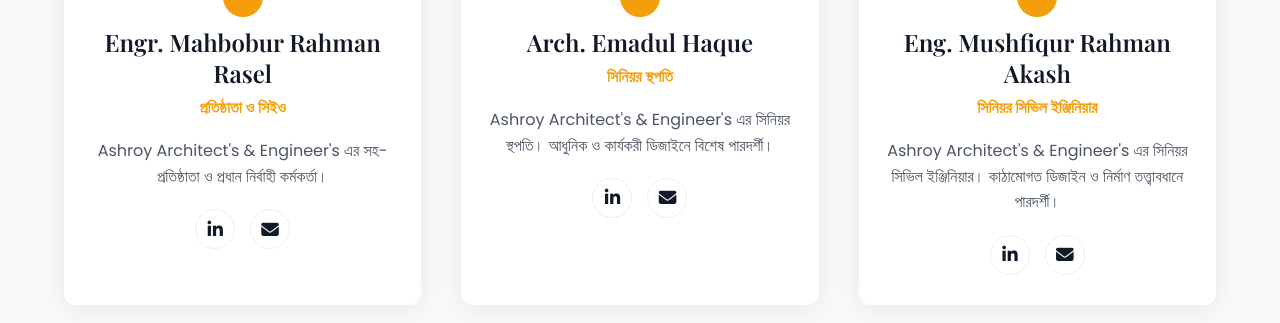
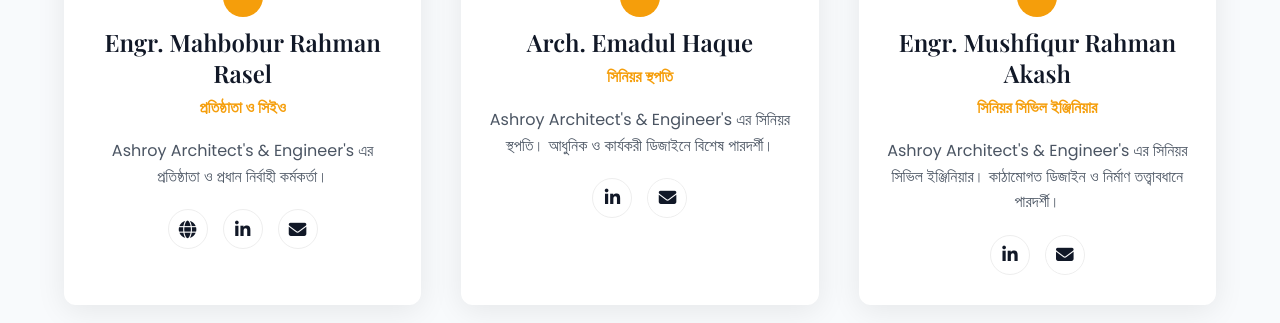
Before and after one commit to ashroyengineers/ashroy-site, a plain HTML site: page index.html in a window 1280 px wide. Shown: the part 4811-5134 px from the top of the page. Drawn offline with nearby package versions, Linux system fonts and the light colour scheme.

Commit message:
Update index.html

```diff
--- a/index.html
+++ b/index.html
@@ -1113,7 +1113,7 @@
                      <div class="footer-socials">
                         <a href="https://www.facebook.com/ashroyengr" target="_blank" aria-label="Facebook"><i class="fab fa-facebook-f"></i></a>
                         <a href="https://wa.me/+8801615645860" target="_blank" aria-label="WhatsApp"><i class="fab fa-whatsapp"></i></a>
-                        <a href="#" aria-label="Instagram"><i class="fab fa-instagram"></i></a>
+                        <a href="https://rasel083.github.io/portfolio/" target="_blank" aria-label="Portfolio"><i class="fas fa-globe"></i></a>
                         <a href="#" aria-label="LinkedIn"><i class="fab fa-linkedin-in"></i></a>
                     </div>
                 </div>
@@ -1218,9 +1218,9 @@
                     { name: 'Engr. Shahidur Rahman', designation: 'বিশেষজ্ঞ উপদেষ্টা', details: 'বিশিষ্ট অভিজ্ঞতা সম্পন্ন সিভিল ইঞ্জিনিয়ার। বিভিন্ন মেগা প্রকল্পে কাজের দীর্ঘ অভিজ্ঞতা রয়েছে।', img: 'https://i.imgur.com/fHuJbWw.jpeg' }
                 ],
                 designTeam: [
-                    { name: 'Engr. Mahbobur Rahman Rasel', designation: 'প্রতিষ্ঠাতা ও সিইও', details: "Ashroy Architect's & Engineer's এর সহ-প্রতিষ্ঠাতা ও প্রধান নির্বাহী কর্মকর্তা।", img: 'https://i.imgur.com/3kdxCSV.jpeg' },
+                    { name: 'Engr. Mahbobur Rahman Rasel', designation: 'প্রতিষ্ঠাতা ও সিইও', details: "Ashroy Architect's & Engineer's এর প্রতিষ্ঠাতা ও প্রধান নির্বাহী কর্মকর্তা।", img: 'https://i.imgur.com/3kdxCSV.jpeg', website: 'https://rasel083.github.io/portfolio/' },
                     { name: 'Arch. Emadul Haque', designation: 'সিনিয়র স্থপতি', details: "Ashroy Architect's & Engineer's এর সিনিয়র স্থপতি। আধুনিক ও কার্যকরী ডিজাইনে বিশেষ পারদর্শী।", img: 'https://i.imgur.com/uoF7dNb.jpeg' },
-                    { name: 'Eng. Mushfiqur Rahman Akash', designation: 'সিনিয়র সিভিল ইঞ্জিনিয়ার', details: "Ashroy Architect's & Engineer's এর সিনিয়র সিভিল ইঞ্জিনিয়ার। কাঠামোগত ডিজাইন ও নির্মাণ তত্ত্বাবধানে পারদর্শী।", img: 'https://i.imgur.com/NnlAlKT.jpeg' },
+                    { name: 'Engr. Mushfiqur Rahman Akash', designation: 'সিনিয়র সিভিল ইঞ্জিনিয়ার', details: "Ashroy Architect's & Engineer's এর সিনিয়র সিভিল ইঞ্জিনিয়ার। কাঠামোগত ডিজাইন ও নির্মাণ তত্ত্বাবধানে পারদর্শী।", img: 'https://i.imgur.com/NnlAlKT.jpeg' },
                     { name: 'Engr. Rashidul Islam Rony', designation: 'সিনিয়র ইলেকট্রিক্যাল ইঞ্জিনিয়ার', details: "Ashroy Architect's & Engineer's এর সিনিয়র ইলেকট্রিক্যাল ইঞ্জিনিয়ার। বিদ্যুৎ ব্যবস্থা ডিজাইনে বিশেষজ্ঞ।", img: 'https://i.imgur.com/YP3Anzu.jpeg' },
                     { name: 'Engr. Shamim Hossen', designation: 'সিনিয়র ইলেকট্রিক্যাল ইঞ্জিনিয়ার', details: "Ashroy Architects & Engineers এর সিনিয়র ইলেকট্রিক্যাল ইঞ্জিনিয়ার। নিরাপদ বিদ্যুৎ ব্যবস্থা ডিজাইনে বিশেষজ্ঞ।", img: 'https://i.imgur.com/SwNXcPp.jpeg' }
                 ]
@@ -1294,9 +1294,9 @@
                     { name: 'Engr. Shahidur Rahman', designation: 'Expert Advisor', details: 'A highly experienced civil engineer with extensive experience in various mega-projects.', img: 'https://i.imgur.com/fHuJbWw.jpeg' }
                 ],
                 designTeam: [
-                    { name: 'Engr. Mahbobur Rahman Rasel', designation: 'Founder & CEO', details: "Co-founder & CEO of Ashroy Architect's & Engineer's.", img: 'https://i.imgur.com/3kdxCSV.jpeg' },
+                    { name: 'Engr. Mahbobur Rahman Rasel', designation: 'Founder & CEO', details: "Founder & CEO of Ashroy Architect's & Engineer's.", img: 'https://i.imgur.com/3kdxCSV.jpeg', website: 'https://rasel083.github.io/portfolio/' },
                     { name: 'Arch. Emadul Haque', designation: 'Senior Architect', details: "Senior Architect at Ashroy Architect's & Engineer's. Specializes in modern and functional design.", img: 'https://i.imgur.com/uoF7dNb.jpeg' },
-                    { name: 'Eng. Mushfiqur Rahman Akash', designation: 'Senior Civil Engineer', details: "Senior Civil Engineer at Ashroy Architect's & Engineer's. Specializes in structural design and construction supervision.", img: 'https://i.imgur.com/NnlAlKT.jpeg' },
+                    { name: 'Engr. Mushfiqur Rahman Akash', designation: 'Senior Civil Engineer', details: "Senior Civil Engineer at Ashroy Architect's & Engineer's. Specializes in structural design and construction supervision.", img: 'https://i.imgur.com/NnlAlKT.jpeg' },
                     { name: 'Engr. Rashidul Islam Rony', designation: 'Senior Electrical Engineer', details: "Senior Electrical Engineer at Ashroy Architect's & Engineer's. Specializes in electrical system design.", img: 'https://i.imgur.com/YP3Anzu.jpeg' },
                     { name: 'Engr. Shamim Hossen', designation: 'Senior Electrical Engineer', details: "Senior Electrical Engineer at Ashroy Architects & Engineers. Specializes in modern and safe electrical system design.", img: 'https://i.imgur.com/SwNXcPp.jpeg' }
                 ]
@@ -1367,12 +1367,21 @@
                 <div class="team-card" data-aos="fade-up" data-aos-delay="${index * 100}">
                     <div class="team-card-img"><img src="${member.img}" alt="${member.name}" loading="lazy"></div>
                     <div class="team-card-info">
-                        <h4>${member.name}</h4>
+                        <h4>
+                            ${member.website ?
+                                `<a href="${member.website}" target="_blank" rel="noopener">${member.name}</a>` :
+                                member.name
+                            }
+                        </h4>
                         <span class="designation">${member.designation}</span>
                         <p>${member.details}</p>
                         <div class="team-socials">
-                             <a href="#" aria-label="LinkedIn"><i class="fab fa-linkedin-in"></i></a>
-                             <a href="#" aria-label="Email"><i class="fas fa-envelope"></i></a>
+                            ${member.website ?
+                                `<a href="${member.website}" target="_blank" aria-label="Portfolio"><i class="fas fa-globe"></i></a>` :
+                                ''
+                            }
+                            <a href="#" aria-label="LinkedIn"><i class="fab fa-linkedin-in"></i></a>
+                            <a href="#" aria-label="Email"><i class="fas fa-envelope"></i></a>
                         </div>
                     </div>
                 </div>`;
```
